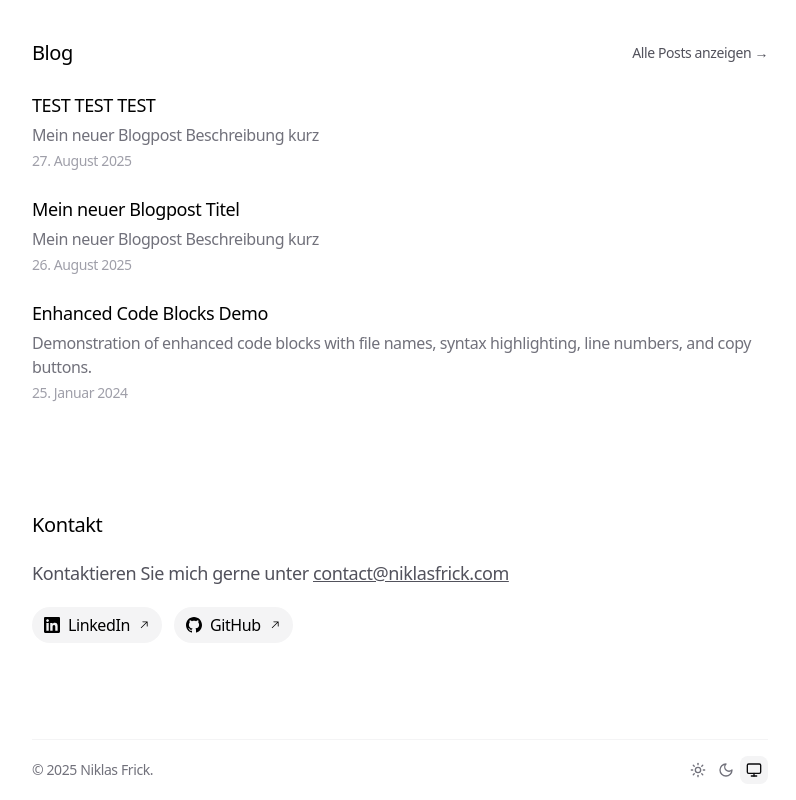
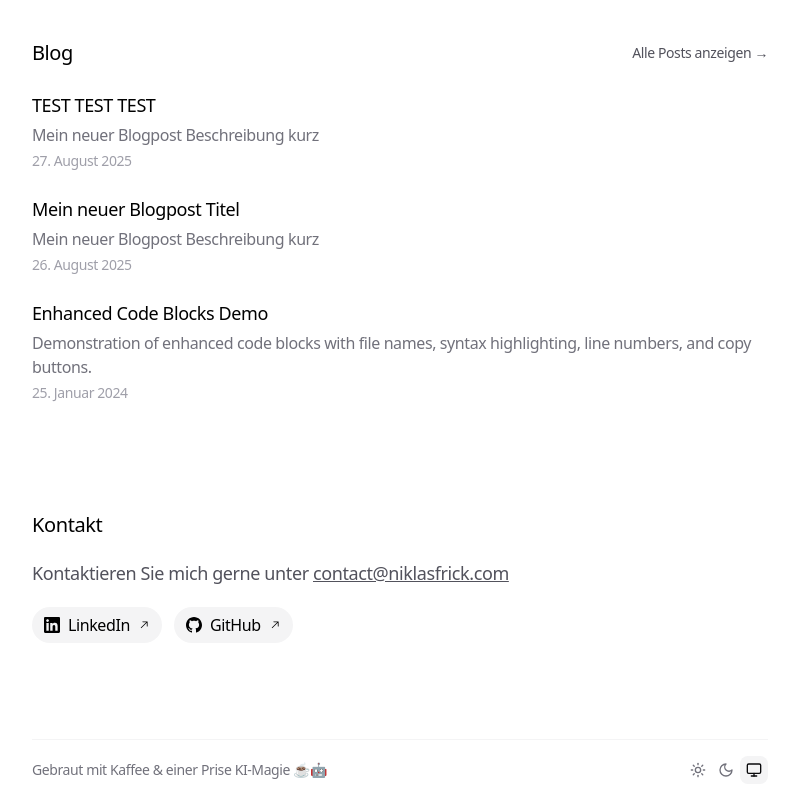
Before and after one commit to niklasfrick/niklasfrick-com, a Next.js app: page / in a window 1280 px wide. Shown: the part 1143-1943 px from the top of the page, without its empty margins (240-1036 px from the left). Built offline with nearby package versions, Linux system fonts and the light colour scheme.

Commit message:
🥚 Updating footer

```diff
--- a/app/footer.tsx
+++ b/app/footer.tsx
@@ -70,8 +70,9 @@ export function Footer() {
   return (
     <footer className="mt-24 border-t border-zinc-100 px-0 py-4 dark:border-zinc-800">
       <div className="flex items-center justify-between">
-        <TextLoop className="text-sm text-zinc-500">
+        <TextLoop className="text-sm text-zinc-500" interval={3}>
           <span>© {new Date().getFullYear()} Niklas Frick.</span>
+          <span>Gebraut mit Kaffee &amp; einer Prise KI-Magie ☕🤖</span>
           <span>Basierend auf <a href="https://github.com/ibelick/nim" target="_blank" rel="noopener noreferrer" className="underline">Nim.</a></span>
         </TextLoop>
         <div className="text-sm text-zinc-400">
```
